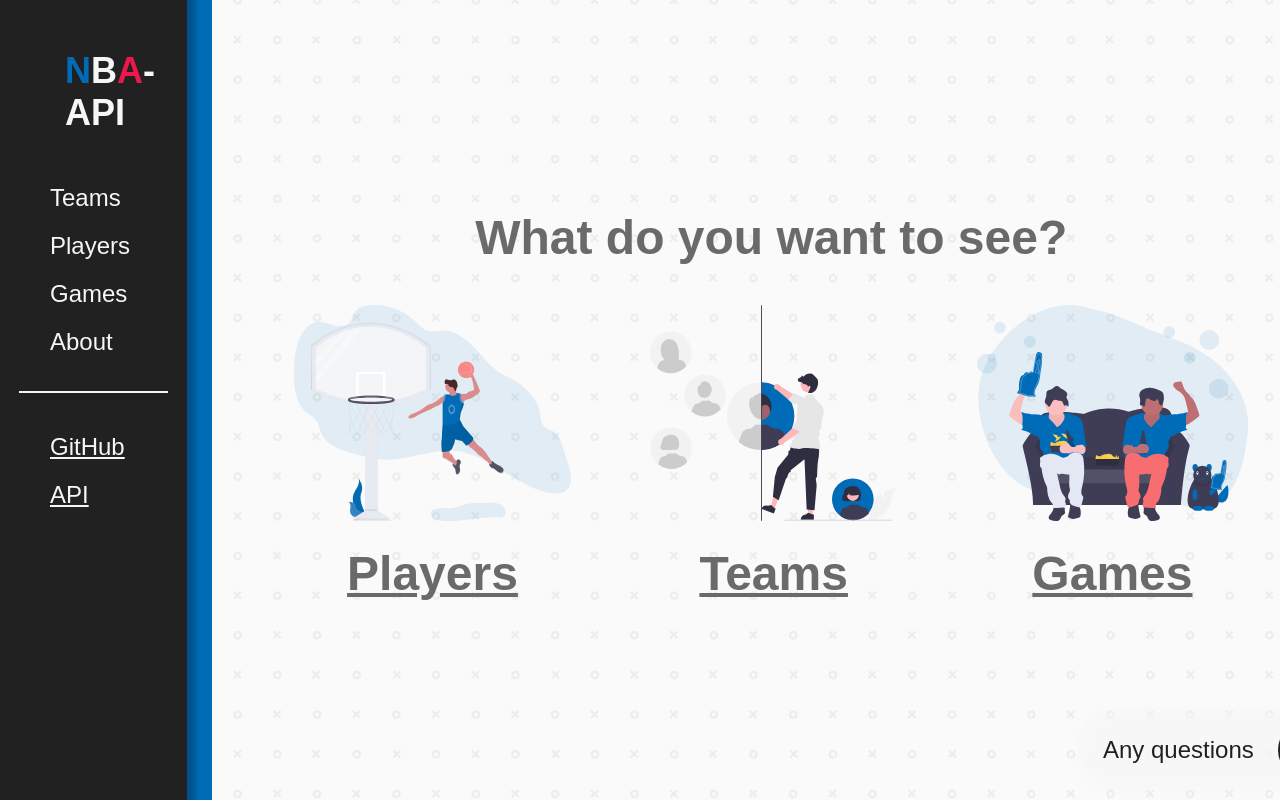
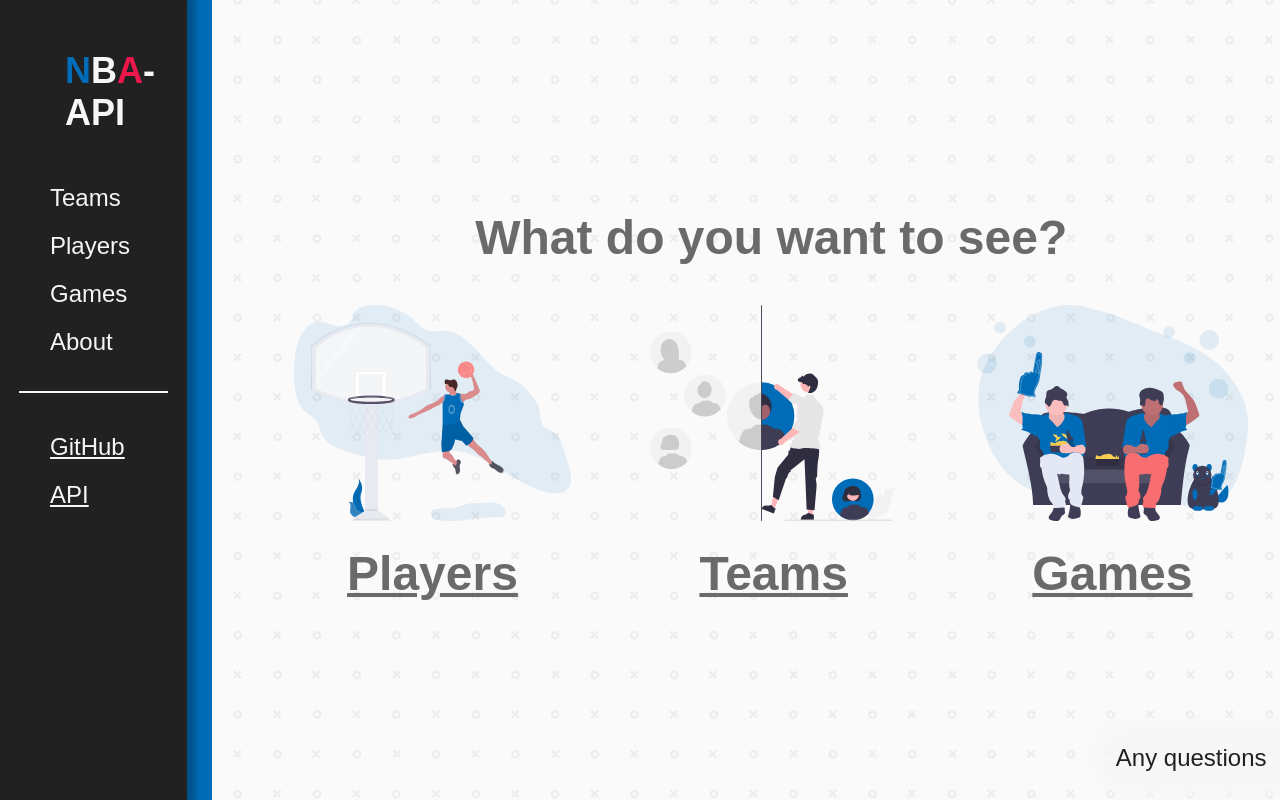
Before and after one commit to ryzzzin/NBA-Api, a Vue app: page / in a window 1280 px wide. Built offline with nearby package versions, Linux system fonts and the light colour scheme.

Commit message:
edit(help): replaced % w/ vh and vw

```diff
--- a/src/components/Help.vue
+++ b/src/components/Help.vue
@@ -16,8 +16,8 @@
 
     position: fixed;
     z-index: 1;
-    top: 90%;
-    left: 85%;
+    top: 91vh;
+    left: 86vw;
     overflow-x: hidden;
 
     background: rgba(246, 246, 246, 0.75);
```
